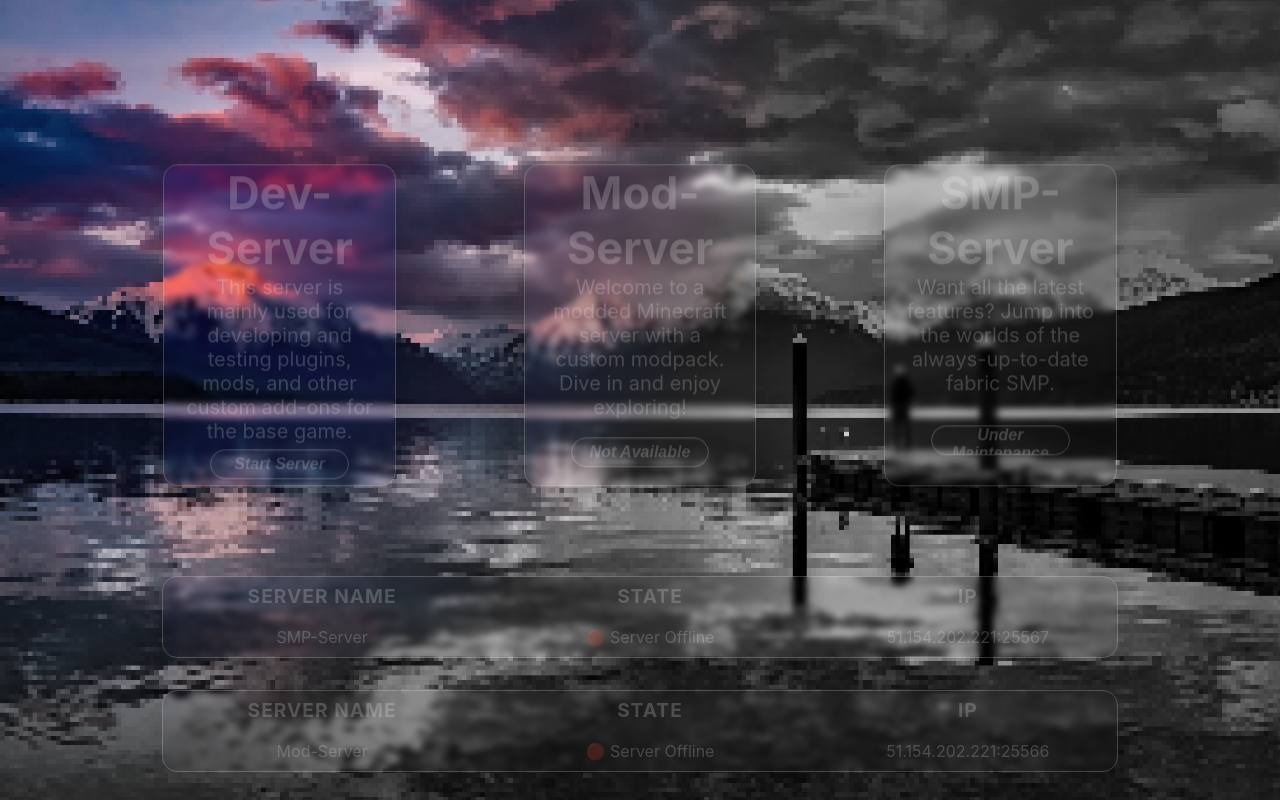
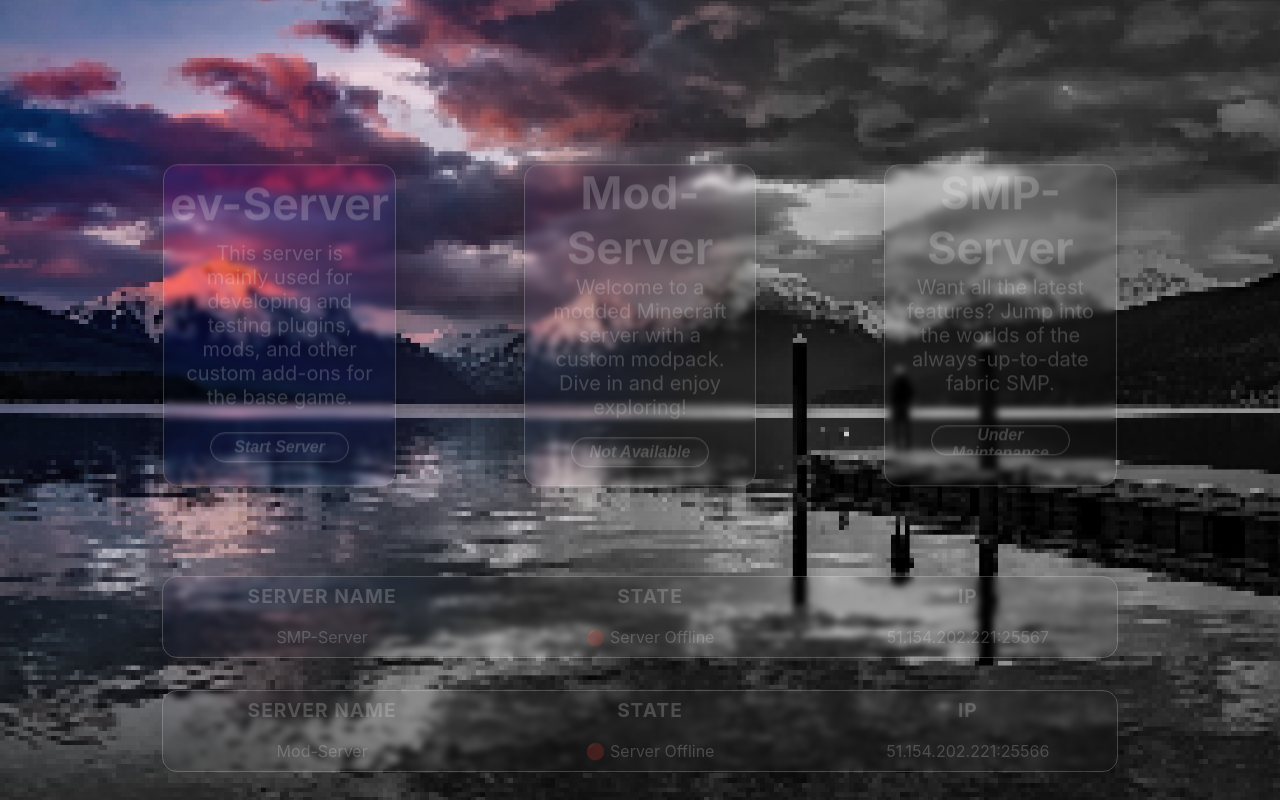
Before and after one commit to ben-milan/mc-web-project, a React (Create React App) app in the folder frontend/: page / in a window 1280 px wide. Built offline with nearby package versions, Linux system fonts and the light colour scheme; no server answers.

Commit message:
testing new ide

```diff
--- a/frontend/package.json
+++ b/frontend/package.json
@@ -10,6 +10,7 @@
     "liquid-glass-react": "^1.1.1",
     "react": "^19.1.1",
     "react-dom": "^19.1.1",
+    "react-router-dom": "^7.15.0",
     "react-scripts": "^5.0.1",
     "web-vitals": "^2.1.4"
   },
--- a/frontend/src/App.js
+++ b/frontend/src/App.js
@@ -76,7 +76,7 @@
       />
       <div className="content">
         <div className="content">
-          <ServerInfo backendURL={BACKEND} className="server-info" requirements={<Requirements items={[{ title: "Minecraft: ", display: "Latest Release", link:"https://minecraft.wiki/w/Java_Edition_version_history#Full_release"}]} />} buttonName="Start Server" serverName="Dev-Server" serverDescription="This server is mainly used for developing and testing plugins, mods, and other custom add-ons for the base game." />
+          <ServerInfo backendURL={BACKEND} className="server-info" requirements={<Requirements items={[{ title: "Minecraft: ", display: "Latest Release", link:"https://minecraft.wiki/w/Java_Edition_version_history#Full_release"}]} />} buttonName="Start Server" serverName="ev-Server" serverDescription="This server is mainly used for developing and testing plugins, mods, and other custom add-ons for the base game." />
           <ServerInfo backendURL={BACKEND} className="server-info" onStateChange={setModServerState} buttonName="Not Available" serverName="Mod-Server" serverDescription="Welcome to a modded Minecraft server with a custom modpack. Dive in and enjoy exploring! " />
           <ServerInfo backendURL={BACKEND} className="server-info" requirements={<Requirements items={[{ title: "Minecraft (Java): ", display: "v1.21.11", link: "https://www.minecraft.net/en-us/article/minecraft-java-edition-1-21-11"}, { title: "Rec. Modpack: ", display: "Fabric Modpack", link:"https://modrinth.com/modpack/ohne-schnickschnack"}]}/>} onStateChange={setSmpServerState} buttonName="Under Maintenance" serverName="SMP-Server" serverDescription="Want all the latest features? Jump into the worlds of the always-up-to-date fabric SMP."/>
         </div>
```
Also changed, not shown: 1 other file (tests, documents, lock files or other folders).
